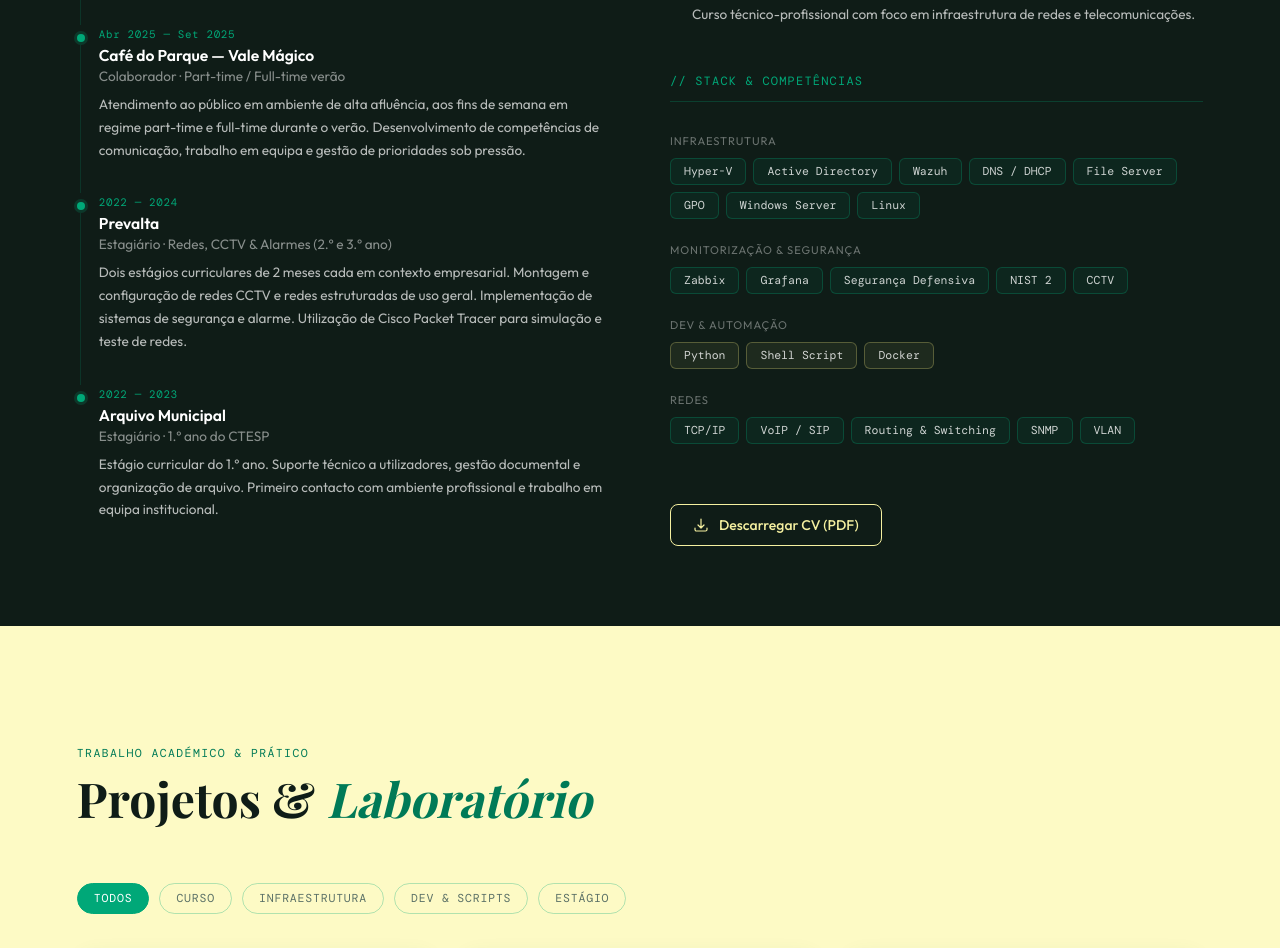
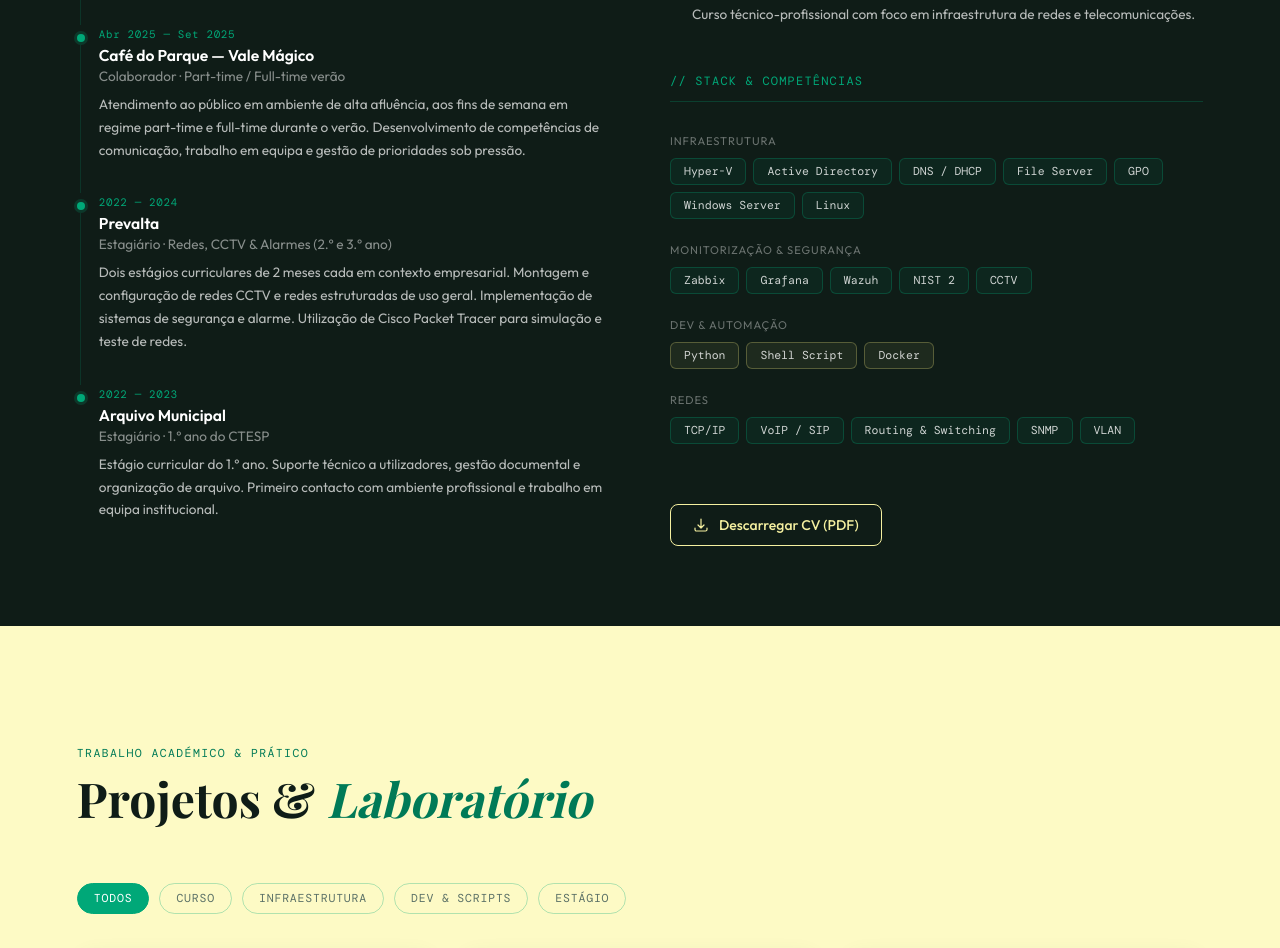
Before and after one commit to JPagear/Portifolio-Digital, a plain HTML site: page index.html in a window 1280 px wide. Shown: the part 1372-2320 px from the top of the page. Drawn offline with nearby package versions, Linux system fonts and the light colour scheme; a web font is replaced by a local one.

Commit message:
fix cv layout

```diff
--- a/index.html
+++ b/index.html
@@ -356,7 +356,6 @@
           <div class="chips">
             <span class="chip">Hyper-V</span>
             <span class="chip">Active Directory</span>
-            <span class="chip">Wazuh</span>
             <span class="chip">DNS / DHCP</span>
             <span class="chip">File Server</span>
             <span class="chip">GPO</span>
@@ -370,7 +369,7 @@
           <div class="chips">
             <span class="chip">Zabbix</span>
             <span class="chip">Grafana</span>
-            <span class="chip">Segurança Defensiva</span>
+            <span class="chip">Wazuh</span>
             <span class="chip">NIST 2</span>
             <span class="chip">CCTV</span>
           </div>
```
